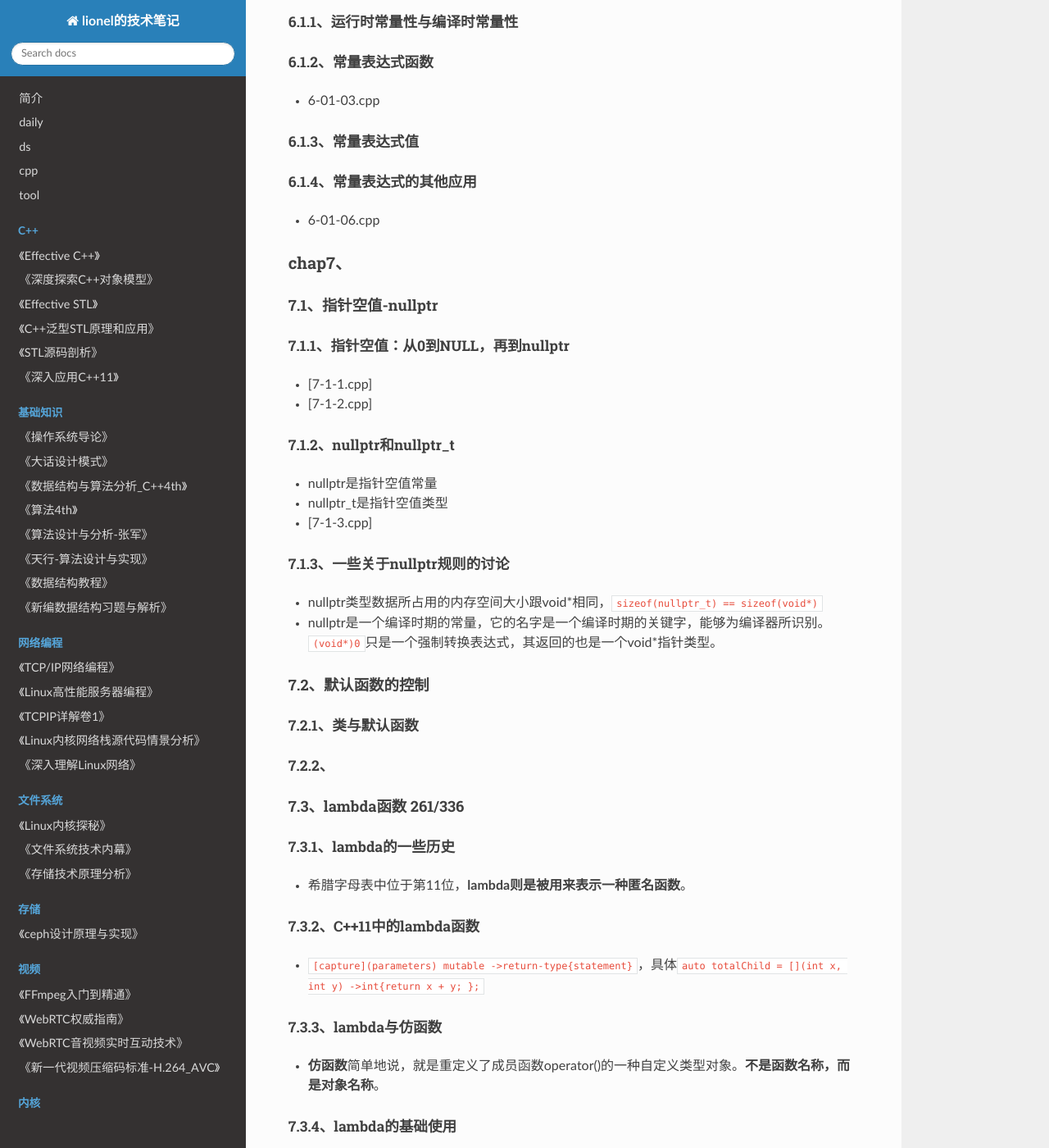
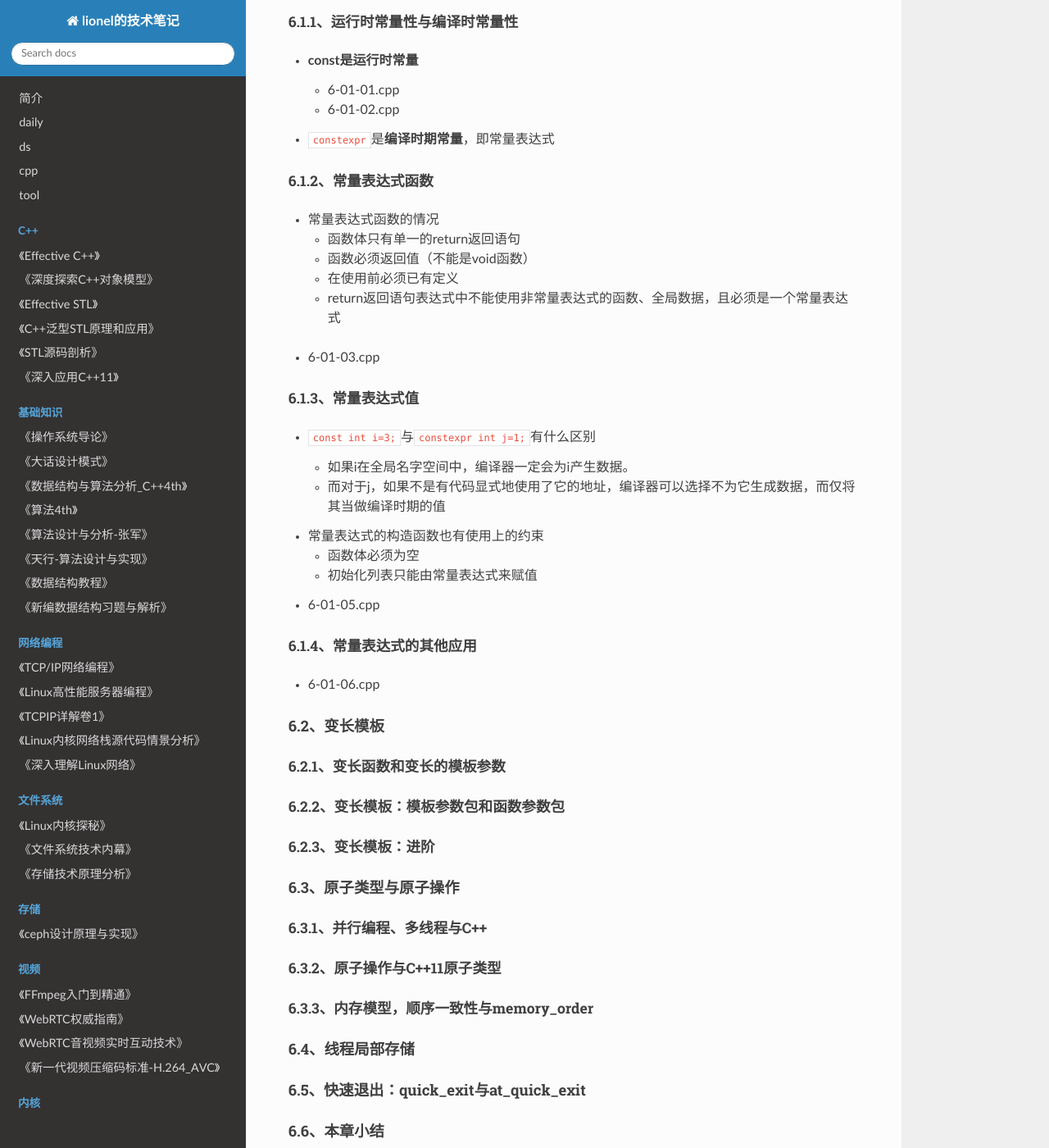
Before and after one commit to wolflion/booknotes, an MkDocs documentation site: the page built from docs/22C++modern/深入理解C++11.md, in a window 1280 px wide and 1400 px high, scrolled down 7213 px. Shown: the whole window at 82% size. Built offline with MkDocs 1.6.1, drawn with Linux system fonts in a browser that asks for light colours; nearby versions of some CDN libraries.

Commit message:
Update 深入理解C++11.md

```diff
--- a/docs/22C++modern/深入理解C++11.md
+++ b/docs/22C++modern/深入理解C++11.md
@@ -289,15 +289,56 @@
 
 ##### 6.1.1、运行时常量性与编译时常量性
 
++ **const是运行时常量**
+  + 6-01-01.cpp
+  + 6-01-02.cpp
++ `constexpr`是**编译时期常量**，即常量表达式
+
 ##### 6.1.2、常量表达式函数
+
++ 常量表达式函数的情况
+  + 函数体只有单一的return返回语句
+  + 函数必须返回值（不能是void函数）
+  + 在使用前必须已有定义
+  + return返回语句表达式中不能使用非常量表达式的函数、全局数据，且必须是一个常量表达式
 
 + 6-01-03.cpp
 
 ##### 6.1.3、常量表达式值
 
++ `const int i=3;`与`constexpr int j=1;`有什么区别
+  + 如果i在全局名字空间中，编译器一定会为i产生数据。
+  + 而对于j，如果不是有代码显式地使用了它的地址，编译器可以选择不为它生成数据，而仅将其当做编译时期的值
++ 常量表达式的构造函数也有使用上的约束
+  + 函数体必须为空
+  + 初始化列表只能由常量表达式来赋值
++ 6-01-05.cpp
+
 ##### 6.1.4、常量表达式的其他应用
 
 + 6-01-06.cpp
+
+#### 6.2、变长模板
+
+##### 6.2.1、变长函数和变长的模板参数
+
+##### 6.2.2、变长模板：模板参数包和函数参数包
+
+##### 6.2.3、变长模板：进阶
+
+#### 6.3、原子类型与原子操作
+
+##### 6.3.1、并行编程、多线程与C++
+
+##### 6.3.2、原子操作与C++11原子类型
+
+##### 6.3.3、内存模型，顺序一致性与memory_order
+
+#### 6.4、线程局部存储
+
+#### 6.5、快速退出：quick_exit与at_quick_exit
+
+#### 6.6、本章小结
 
 ### chap7、
 
```
